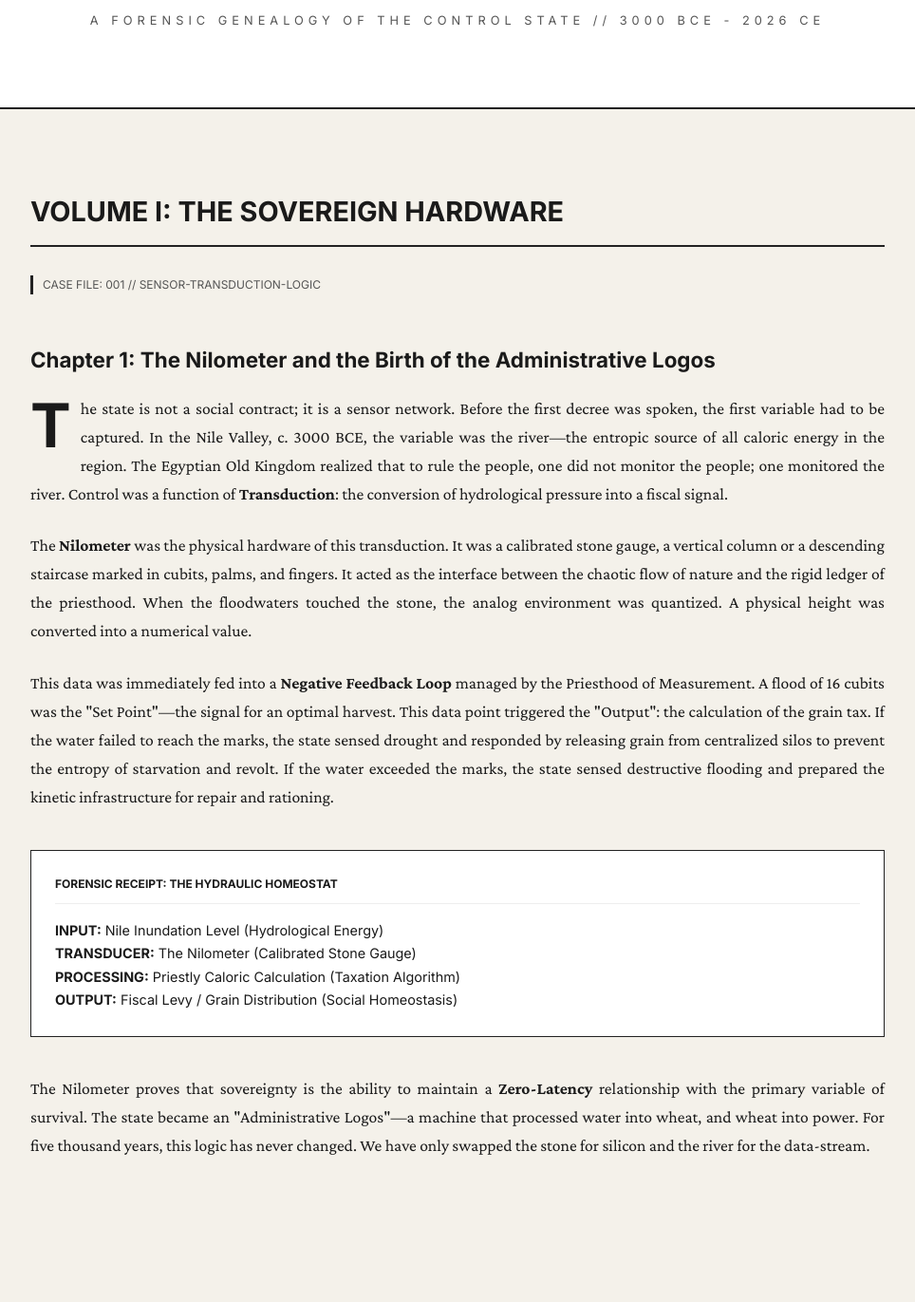
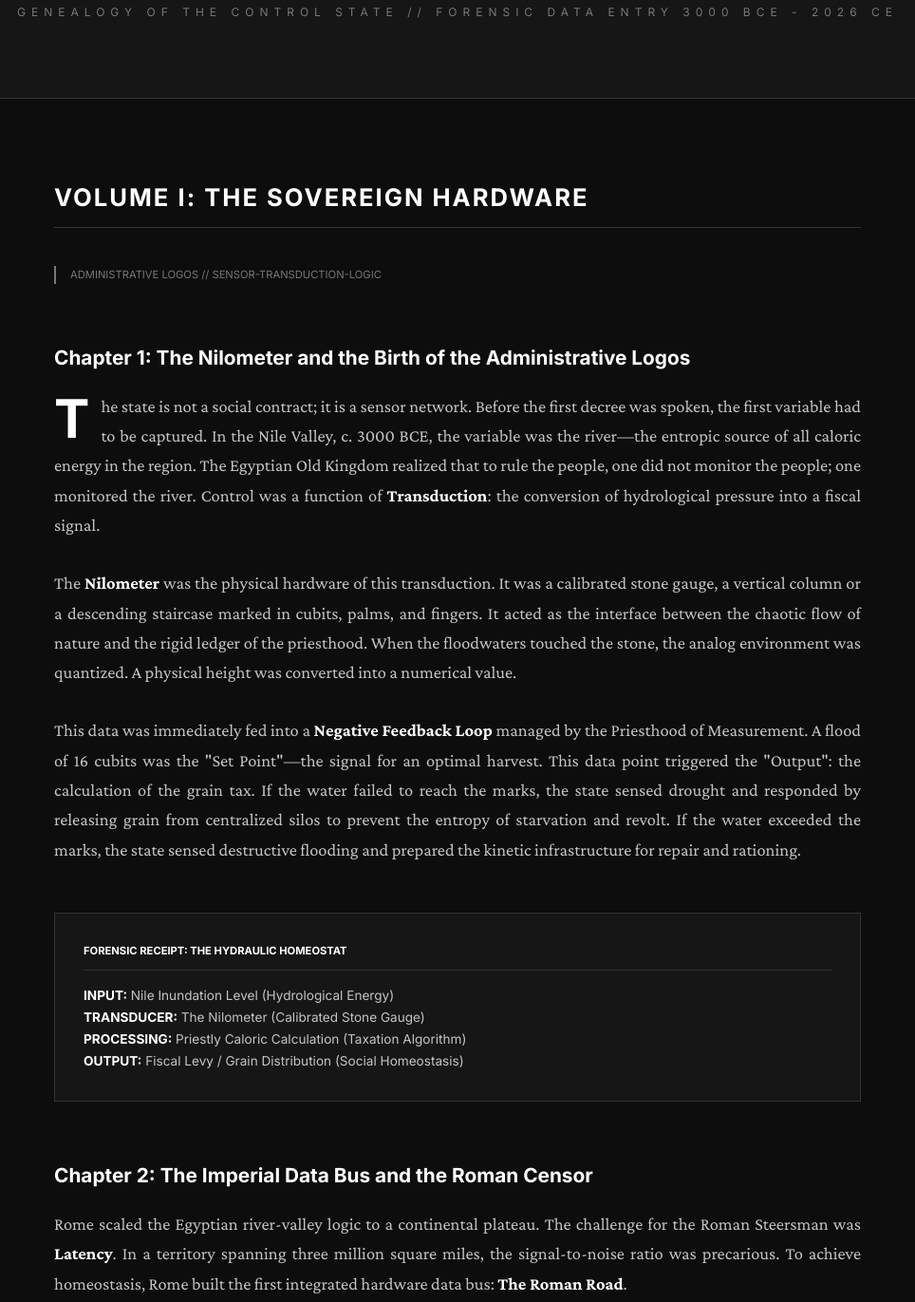
Before and after one commit to NyxSpecter4/Knowledge-to-Power, a plain HTML site: page index.html in a window 1280 px wide. Shown: the part 160-1531 px from the top of the page at 95% size, without its empty margins (158-1122 px from the left). Drawn offline with nearby package versions, Linux system fonts and the light colour scheme.

Commit message:
Ergonomic Reset: Institutional Dark Mode. Chapter 2: The Roman Data Bus added.

```diff
--- a/index.html
+++ b/index.html
@@ -7,12 +7,12 @@
     <link href="https://fonts.googleapis.com/css2?family=Crimson+Pro:wght@300;400;700&family=Inter:wght@400;700&display=swap" rel="stylesheet">
     <style>
         :root {
-            --bg: #f4f1ea; /* Bone/Parchment */
-            --surface: #ffffff;
-            --border: #222222;
-            --text-main: #1a1a1a; /* Deep Charcoal */
-            --text-dim: #555555;
-            --accent: #222222;
+            --bg: #0d0d0d; /* Archive Midnight */
+            --surface: #161616; /* Low-glare Slate */
+            --border: #333333;
+            --text-main: #c4c4c4; /* Dimmed Silver - Low Eye Strain */
+            --text-bright: #ffffff;
+            --text-dim: #777777;
             --header-font: 'Inter', sans-serif;
             --body-font: 'Crimson Pro', serif;
         }
@@ -23,11 +23,11 @@
             font-family: var(--body-font);
             margin: 0;
             line-height: 1.7;
-            font-size: 1.1rem;
+            font-size: 1.15rem;
         }
 
         header {
-            border-bottom: 2px solid var(--border);
+            border-bottom: 1px solid var(--border);
             padding: 80px 20px;
             text-align: center;
             background-color: var(--surface);
@@ -35,130 +35,153 @@
 
         h1 {
             font-family: var(--header-font);
-            font-size: 2.8rem;
+            font-size: 2.5rem;
             font-weight: 700;
             margin: 0;
             text-transform: uppercase;
             letter-spacing: -1px;
+            color: var(--text-bright);
         }
 
         .subtitle {
             font-family: var(--header-font);
-            font-size: 0.8rem;
+            font-size: 0.75rem;
             color: var(--text-dim);
             text-transform: uppercase;
-            letter-spacing: 5px;
+            letter-spacing: 6px;
             margin-top: 15px;
         }
 
         .container {
-            max-width: 900px;
+            max-width: 850px;
             margin: 0 auto;
             padding: 60px 20px;
         }
 
         section {
-            margin-bottom: 100px;
+            margin-bottom: 120px;
         }
 
         h2 {
             font-family: var(--header-font);
-            font-size: 1.8rem;
-            border-bottom: 2px solid var(--border);
+            font-size: 1.6rem;
+            border-bottom: 1px solid var(--border);
             padding-bottom: 10px;
-            margin-bottom: 30px;
+            margin-bottom: 40px;
             text-transform: uppercase;
+            color: var(--text-bright);
+            letter-spacing: 2px;
         }
 
         .chapter-title {
             font-family: var(--header-font);
-            font-size: 1.4rem;
+            font-size: 1.3rem;
             font-weight: 700;
-            margin-top: 50px;
-            color: var(--text-main);
+            margin-top: 60px;
+            color: var(--text-bright);
         }
 
         .metadata {
             font-family: var(--header-font);
-            font-size: 0.75rem;
+            font-size: 0.7rem;
             text-transform: uppercase;
             color: var(--text-dim);
-            margin-bottom: 20px;
+            margin-bottom: 25px;
             display: block;
-            border-left: 3px solid var(--border);
-            padding-left: 10px;
+            border-left: 2px solid var(--text-dim);
+            padding-left: 15px;
         }
 
-        p { margin-bottom: 25px; text-align: justify; }
+        p { margin-bottom: 30px; text-align: justify; }
 
         .receipt-box {
-            background-color: #fff;
+            background-color: var(--surface);
             border: 1px solid var(--border);
-            padding: 25px;
-            margin: 40px 0;
+            padding: 30px;
+            margin: 50px 0;
             font-family: var(--header-font);
-            font-size: 0.9rem;
+            font-size: 0.85rem;
+            color: var(--text-main);
         }
 
         .receipt-box h4 {
             margin-top: 0;
             text-transform: uppercase;
-            font-size: 0.75rem;
-            border-bottom: 1px solid #eee;
+            font-size: 0.7rem;
+            border-bottom: 1px solid var(--border);
             padding-bottom: 10px;
+            margin-bottom: 15px;
+            color: var(--text-bright);
         }
 
         footer {
             border-top: 1px solid var(--border);
-            padding: 60px;
+            padding: 80px;
             text-align: center;
             font-family: var(--header-font);
-            font-size: 0.7rem;
+            font-size: 0.65rem;
             color: var(--text-dim);
             text-transform: uppercase;
-            letter-spacing: 2px;
+            letter-spacing: 3px;
         }
 
         .dropcap {
             float: left;
-            font-size: 4rem;
+            font-size: 3.5rem;
             line-height: 1;
             font-weight: 700;
-            margin-right: 10px;
+            margin-right: 12px;
             font-family: var(--header-font);
+            color: var(--text-bright);
         }
+
+        strong { color: var(--text-bright); }
     </style>
 </head>
 <body>
 
 <header>
     <h1>The Architecture of the Steersman</h1>
-    <div class="subtitle">A Forensic Genealogy of the Control State // 3000 BCE - 2026 CE</div>
+    <div class="subtitle">Genealogy of the Control State // Forensic Data Entry 3000 BCE - 2026 CE</div>
 </header>
 
 <div class="container">
 
     <section>
         <h2>Volume I: The Sovereign Hardware</h2>
-        <span class="metadata">CASE FILE: 001 // SENSOR-TRANSDUCTION-LOGIC</span>
+        <span class="metadata">ADMINISTRATIVE LOGOS // SENSOR-TRANSDUCTION-LOGIC</span>
 
         <div class="chapter-title">Chapter 1: The Nilometer and the Birth of the Administrative Logos</div>
 
-        <p><span class="dropcap">T</span>he state is not a social contract; it is a sensor network. Before the first decree was spoken, the first variable had to be captured. In the Nile Valley, c. 3000 BCE, the variable was the river—the entropic source of all caloric energy in the region. The Egyptian Old Kingdom realized that to rule the people, one did not monitor the people; one monitored the river. Control was a function of <b>Transduction</b>: the conversion of hydrological pressure into a fiscal signal.</p>
+        <p><span class="dropcap">T</span>he state is not a social contract; it is a sensor network. Before the first decree was spoken, the first variable had to be captured. In the Nile Valley, c. 3000 BCE, the variable was the river—the entropic source of all caloric energy in the region. The Egyptian Old Kingdom realized that to rule the people, one did not monitor the people; one monitored the river. Control was a function of <strong>Transduction</strong>: the conversion of hydrological pressure into a fiscal signal.</p>
 
-        <p>The <b>Nilometer</b> was the physical hardware of this transduction. It was a calibrated stone gauge, a vertical column or a descending staircase marked in cubits, palms, and fingers. It acted as the interface between the chaotic flow of nature and the rigid ledger of the priesthood. When the floodwaters touched the stone, the analog environment was quantized. A physical height was converted into a numerical value.</p>
+        <p>The <strong>Nilometer</strong> was the physical hardware of this transduction. It was a calibrated stone gauge, a vertical column or a descending staircase marked in cubits, palms, and fingers. It acted as the interface between the chaotic flow of nature and the rigid ledger of the priesthood. When the floodwaters touched the stone, the analog environment was quantized. A physical height was converted into a numerical value.</p>
 
-        <p>This data was immediately fed into a <b>Negative Feedback Loop</b> managed by the Priesthood of Measurement. A flood of 16 cubits was the "Set Point"—the signal for an optimal harvest. This data point triggered the "Output": the calculation of the grain tax. If the water failed to reach the marks, the state sensed drought and responded by releasing grain from centralized silos to prevent the entropy of starvation and revolt. If the water exceeded the marks, the state sensed destructive flooding and prepared the kinetic infrastructure for repair and rationing.</p>
+        <p>This data was immediately fed into a <strong>Negative Feedback Loop</strong> managed by the Priesthood of Measurement. A flood of 16 cubits was the "Set Point"—the signal for an optimal harvest. This data point triggered the "Output": the calculation of the grain tax. If the water failed to reach the marks, the state sensed drought and responded by releasing grain from centralized silos to prevent the entropy of starvation and revolt. If the water exceeded the marks, the state sensed destructive flooding and prepared the kinetic infrastructure for repair and rationing.</p>
 
         <div class="receipt-box">
             <h4>Forensic Receipt: The Hydraulic Homeostat</h4>
-            <b>INPUT:</b> Nile Inundation Level (Hydrological Energy)<br>
-            <b>TRANSDUCER:</b> The Nilometer (Calibrated Stone Gauge)<br>
-            <b>PROCESSING:</b> Priestly Caloric Calculation (Taxation Algorithm)<br>
-            <b>OUTPUT:</b> Fiscal Levy / Grain Distribution (Social Homeostasis)
+            <strong>INPUT:</strong> Nile Inundation Level (Hydrological Energy)<br>
+            <strong>TRANSDUCER:</strong> The Nilometer (Calibrated Stone Gauge)<br>
+            <strong>PROCESSING:</strong> Priestly Caloric Calculation (Taxation Algorithm)<br>
+            <strong>OUTPUT:</strong> Fiscal Levy / Grain Distribution (Social Homeostasis)
         </div>
 
-        <p>The Nilometer proves that sovereignty is the ability to maintain a <b>Zero-Latency</b> relationship with the primary variable of survival. The state became an "Administrative Logos"—a machine that processed water into wheat, and wheat into power. For five thousand years, this logic has never changed. We have only swapped the stone for silicon and the river for the data-stream.</p>
+        <div class="chapter-title">Chapter 2: The Imperial Data Bus and the Roman Censor</div>
+
+        <p>Rome scaled the Egyptian river-valley logic to a continental plateau. The challenge for the Roman Steersman was <strong>Latency</strong>. In a territory spanning three million square miles, the signal-to-noise ratio was precarious. To achieve homeostasis, Rome built the first integrated hardware data bus: <strong>The Roman Road</strong>.</p>
+
+        <p>The roads were not designed for commerce; they were engineered for <strong>Signal Velocity</strong>. They were the physical cables of the empire, built with standardized foundations (the <i>agger</i>) and graded for the rapid transit of the <i>Cursus Publicus</i> (the state intelligence service). The hardware bus allowed a corrective signal—whether a tax decree or a military legion—to move from the core to the periphery at the maximum throughput allowed by biological mass.</p>
+
+        <p>To populate this bus, the state required a massive human sensor: <strong>The Census</strong>. Administered by the Office of the Censor, this was a periodic biopolitical scan. It transduced the biological reality of millions of inhabitants into a centralized registry. Every body was indexed as a unit of labor, a source of tax, or a potential kinetic weapon. The census was the "Read" operation; the legions and the grain dole were the "Write" operations. The Empire was a machine that used the road network to synchronize its biopolitical ledger with its territorial hardware.</p>
+
+        <div class="receipt-box">
+            <h4>Forensic Receipt: The Continental Bus</h4>
+            <strong>INPUT:</strong> Biopolitical Census Data (Human Units)<br>
+            <strong>TRANSDUCER:</strong> The Office of the Censor (Tabular Registries)<br>
+            <strong>HARDWARE BUS:</strong> The Roman Road Network (Latency Reduction)<br>
+            <strong>FEEDBACK LOOP:</strong> Legionary Deployment / Grain Dole (Territorial Stability)
+        </div>
     </section>
 
 </div>
```
